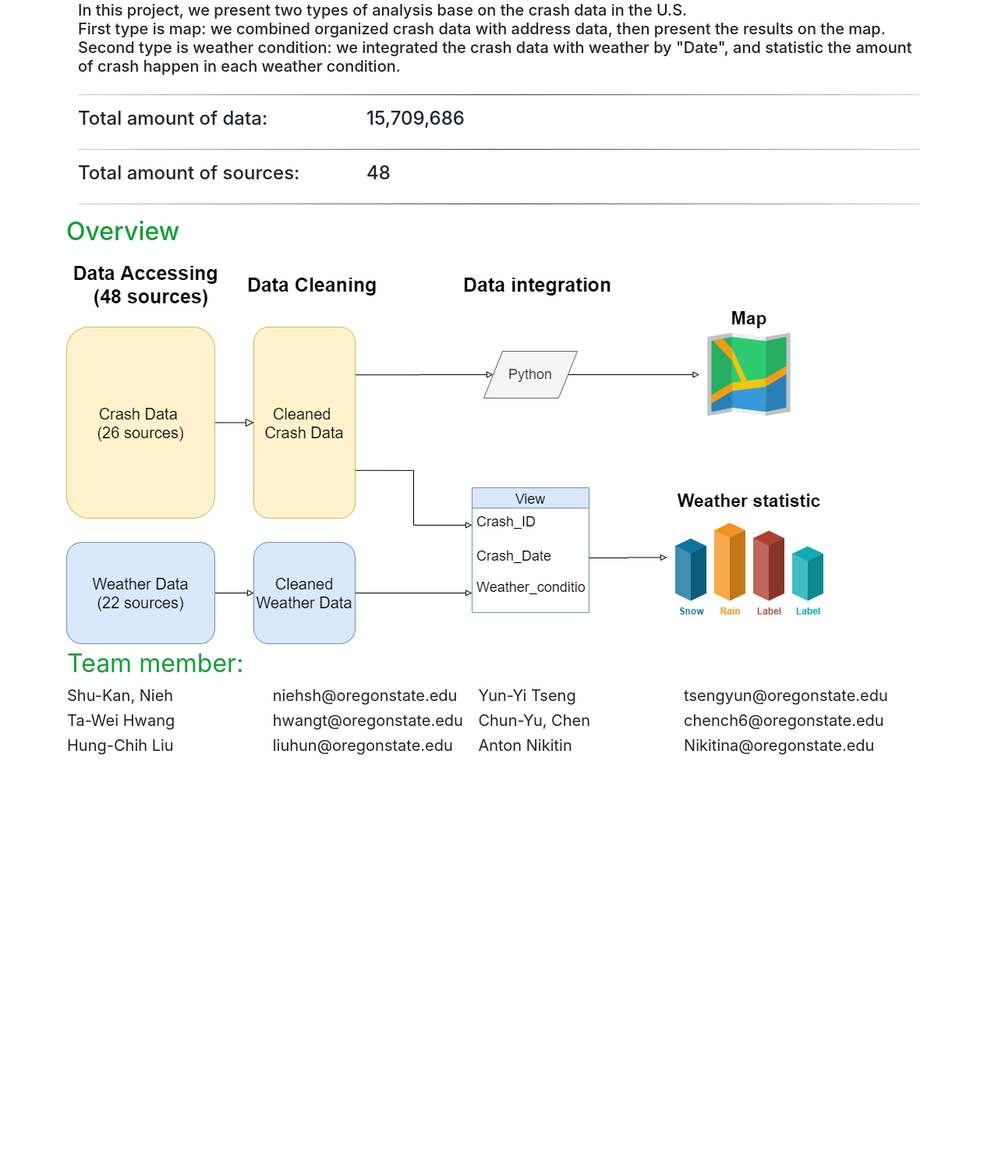
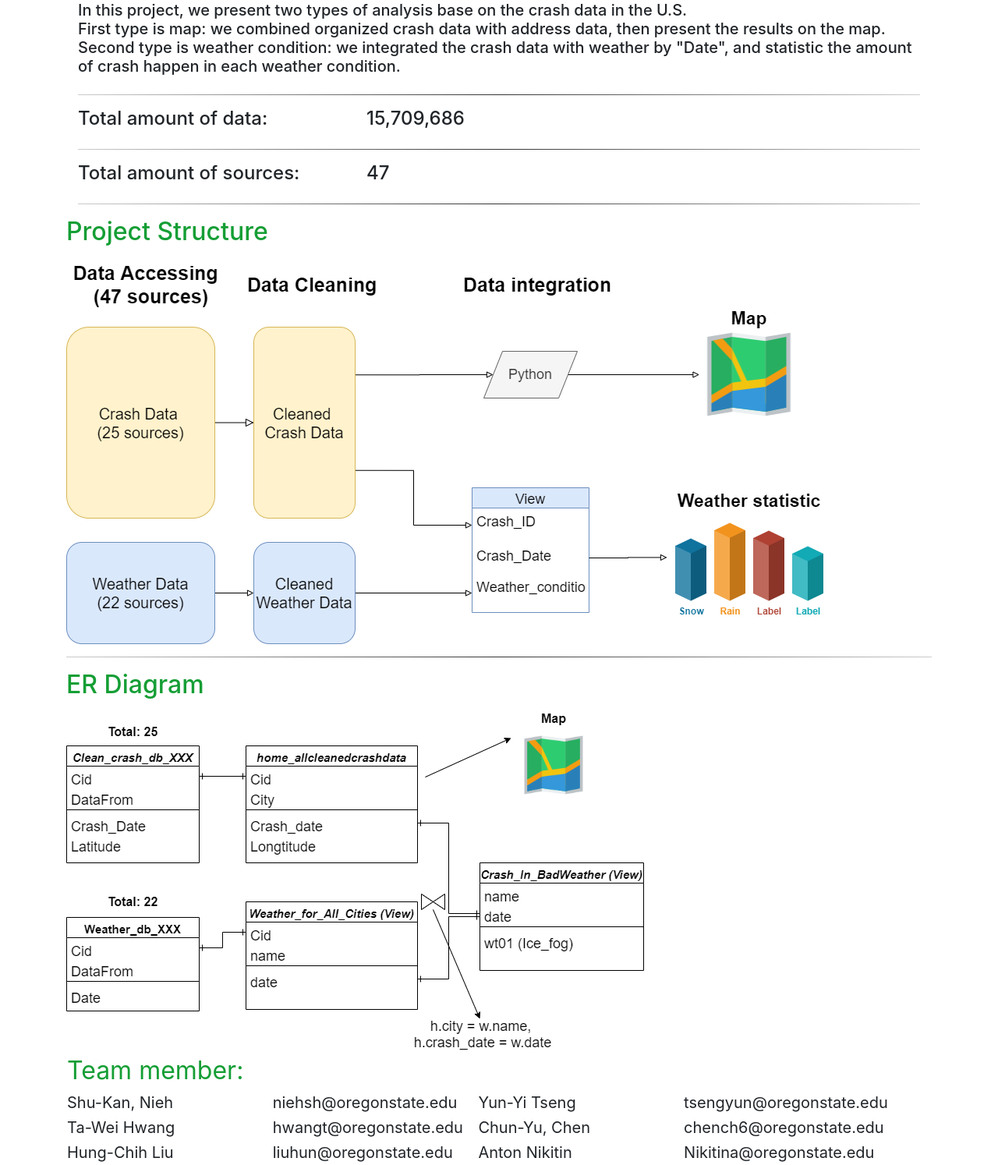
Before and after one commit to tso2381637/cs540_project, a Django app: page / in a window 1280 px wide. Shown: the part 174-1668 px from the top of the page at 78% size. Before the commit the page ends 1142 px from the top, so only its background shows below. Run offline with Django 3.2, Linux system fonts and the light colour scheme; some libraries are stand-ins or nearby versions.

Commit message:
ERD picture

```diff
--- a/home/templates/index.html
+++ b/home/templates/index.html
@@ -33,14 +33,16 @@
             <h4>Total amount of sources:</h4>
         </div>
         <div class="col-sm">
-            <h4>48</h4>
+            <h4>47</h4>
         </div>
     </div>
     <hr class="style-one"/>
 </div>
-<h3><span style="font-size:2rem;color: #159e35;">Overview</span></h3>
+<h3><span style="font-size:2rem;color: #159e35;">Project Structure</span></h3>
 <img src="../static/image/cs540_Project-Page-3.png" class="img-fluid" alt="Responsive image">
-
+<hr class="style-one"/>
+<h3><span style="font-size:2rem;color: #159e35;">ER Diagram</span></h3>
+<img src="../static/image/ERD.png" class="img-fluid" alt="Responsive image">
 
 <!--&lt;!&ndash;&ndash;&gt; We may or may no use this-->
 <!--<h3><span style="font-size:2rem;color: #159e35;">Data integration methods</span></h3>-->
```
Also changed, not shown: home/static/image/ERD.png (added), home/static/image/cs540_Project-Page-3.png.
